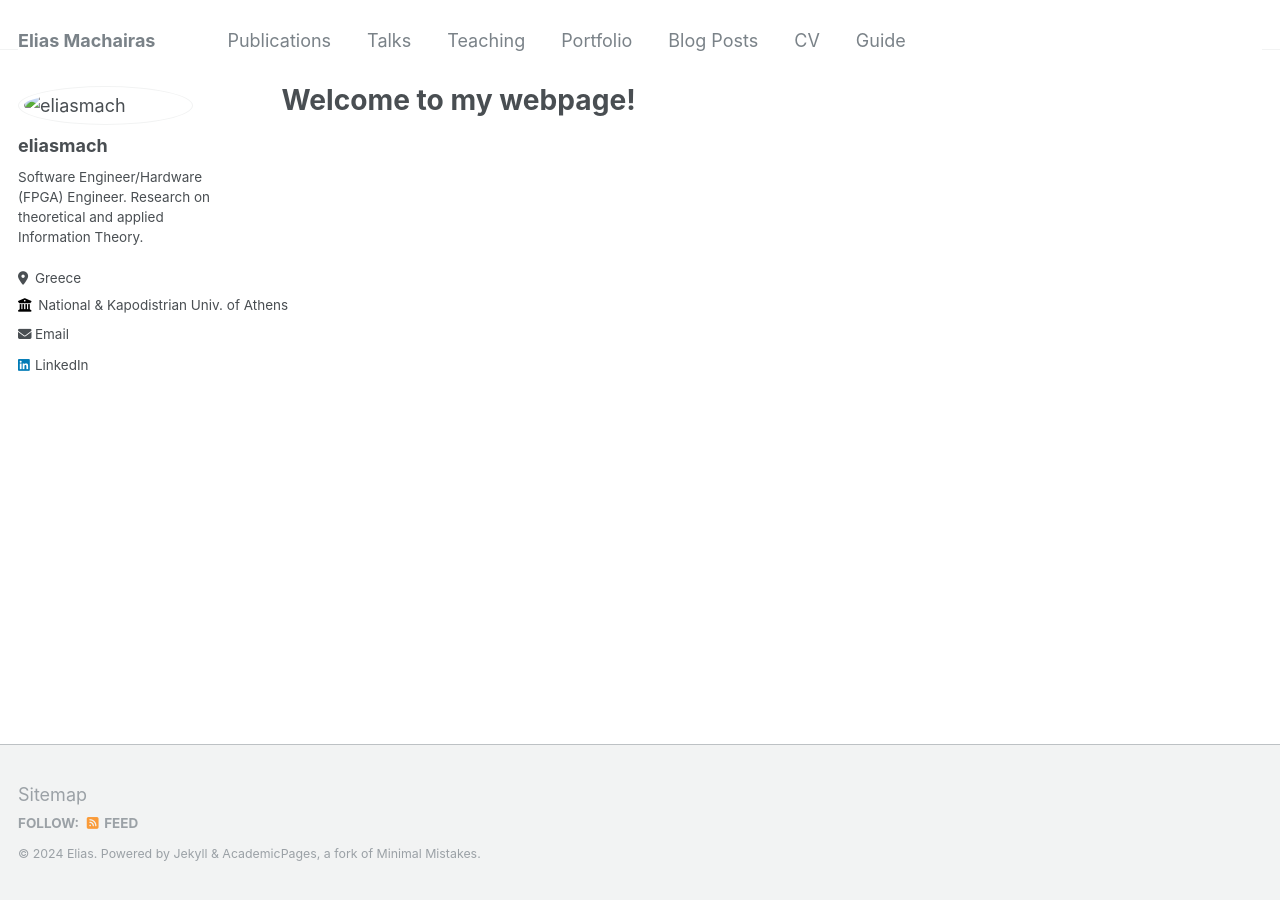
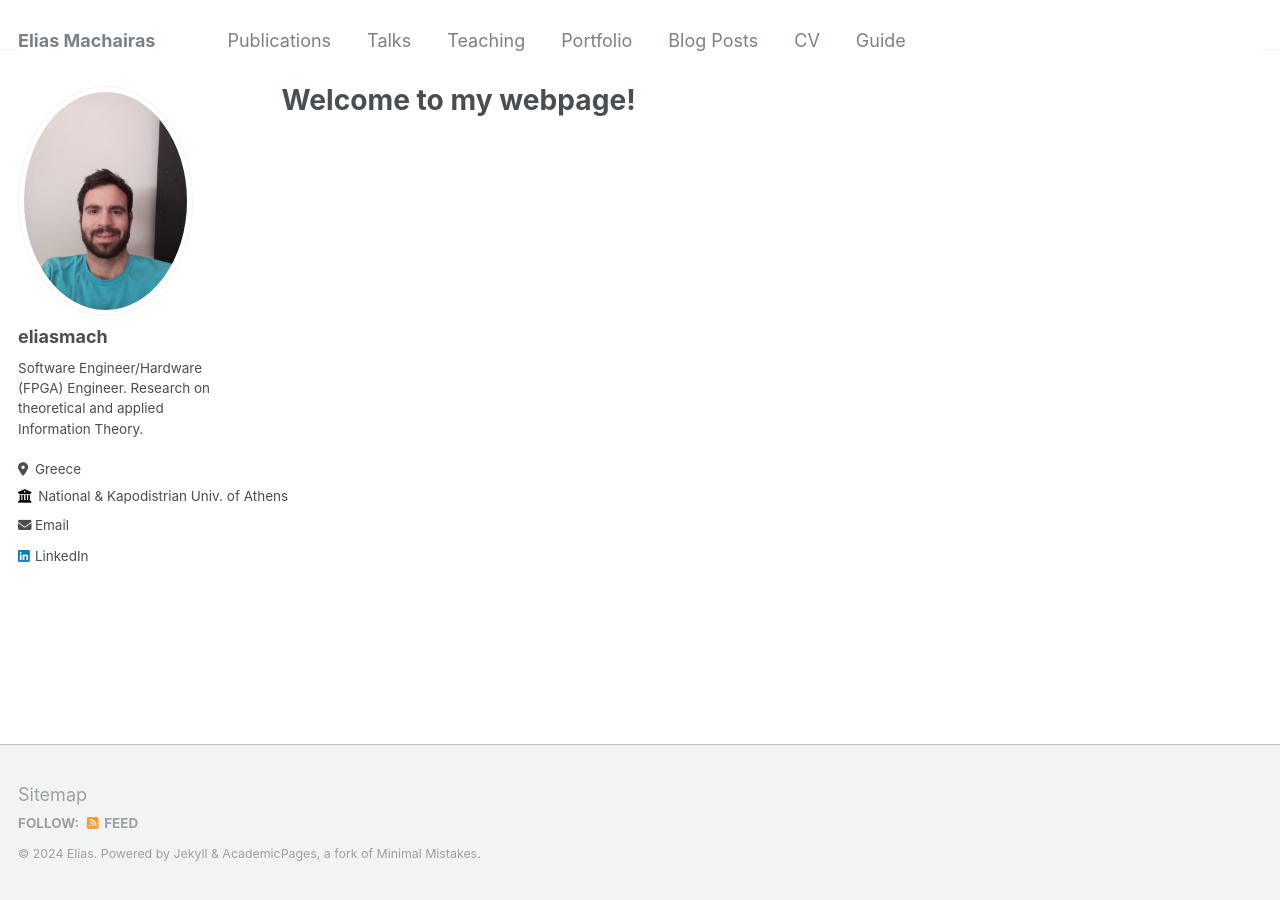
Before and after one commit to eliasmach/eliasmach.github.io, a Jekyll site: the page built from _pages/about.md, in a window 1280 px wide. Built offline with Jekyll 4.4.1, drawn with Linux system fonts in a browser that asks for light colours.

Commit message:
Update _config.yml

```diff
--- a/_config.yml
+++ b/_config.yml
@@ -21,7 +21,7 @@ repository               : "eliasmach/eliasmach.github.io"
 #               Additional customization can be done by editing /_includes/author-profile.html
 author:
   # Biographic information
-  avatar           : "/files/eliasmach_picture.jpg"
+  avatar           : "https://eliasmach.github.io/files/eliasmach_picture.jpg"
   name             : "eliasmach"
   pronouns         : # example: "she/her"
   bio              : "Software Engineer/Hardware (FPGA) Engineer. Research on theoretical and applied Information Theory."
```
